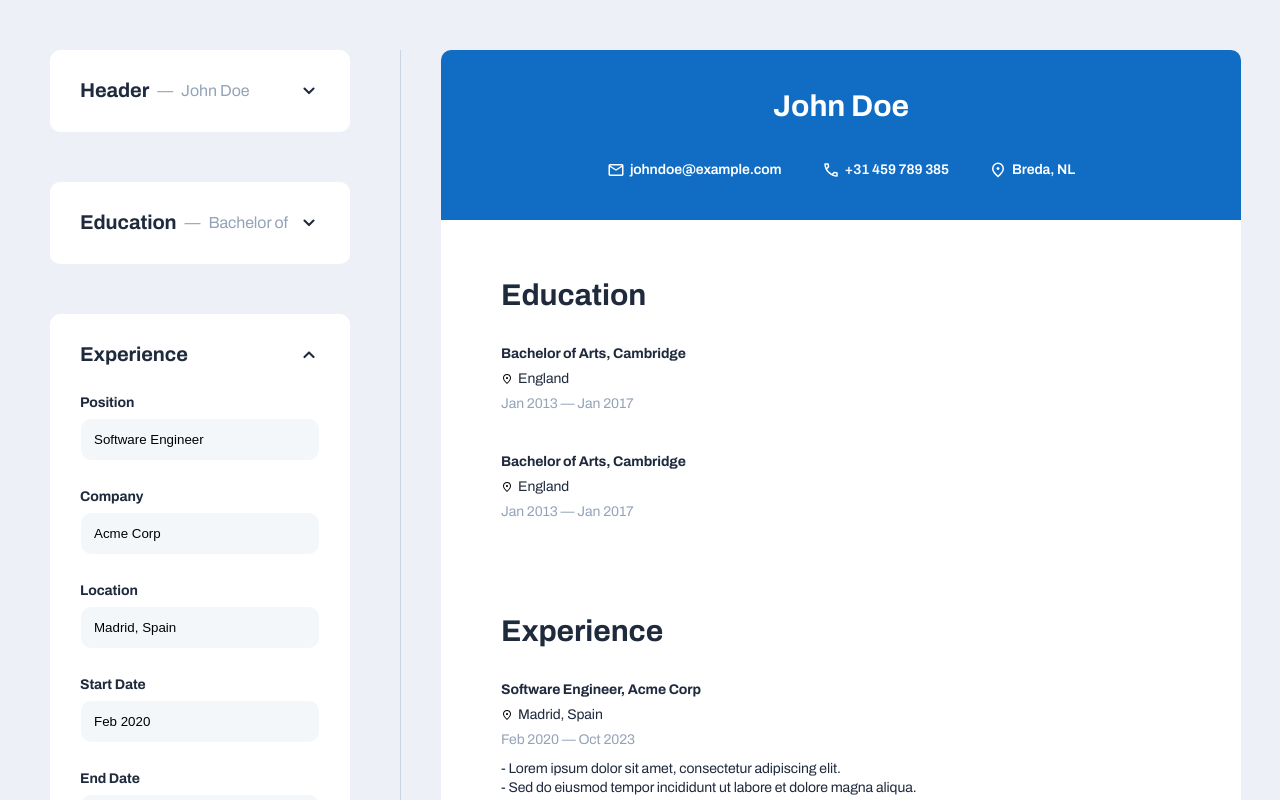
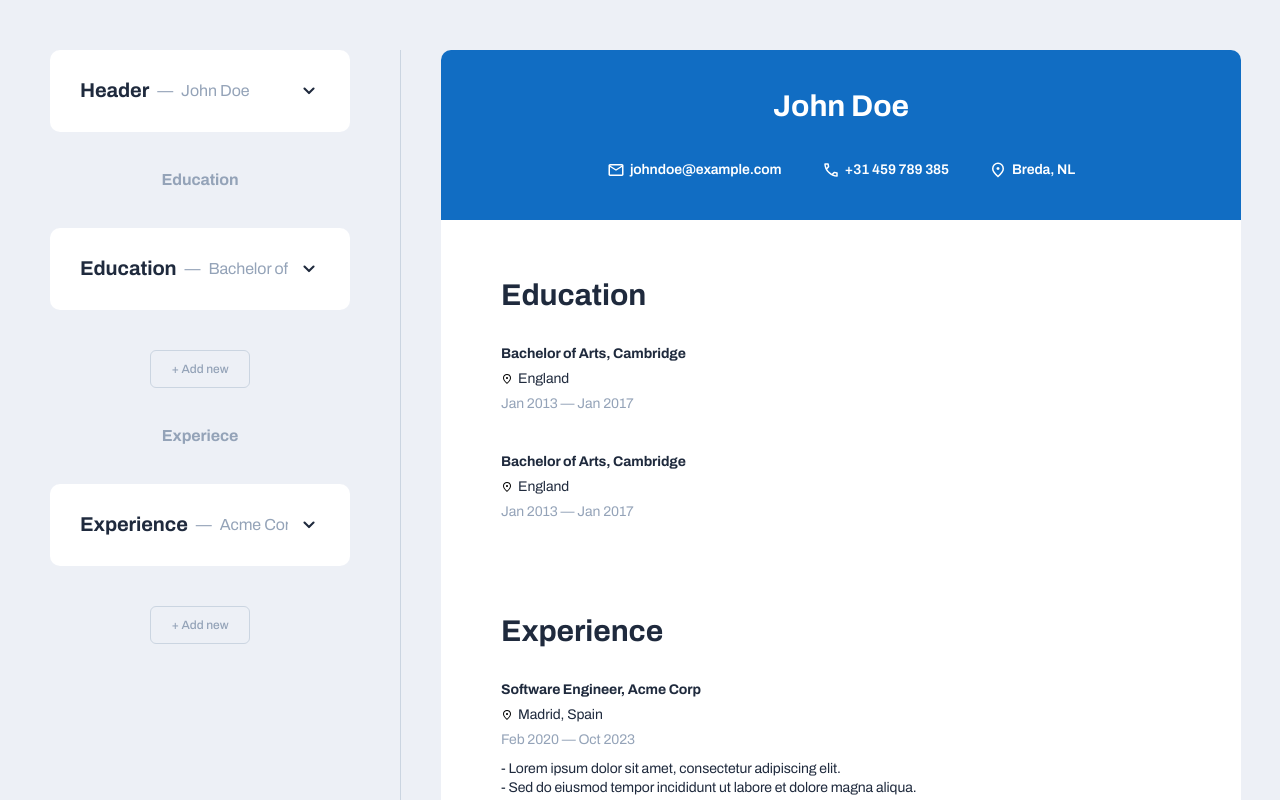
Before and after one commit to amadeuio/make-your-cv, a React (Vite) app: page / in a window 1280 px wide. Shown: the top 800 px of the page. Built offline with nearby package versions, Linux system fonts and the light colour scheme.

Commit message:
Create add new button

```diff
--- a/src/App.tsx
+++ b/src/App.tsx
@@ -1,11 +1,13 @@
 import HeaderForm from "./components/HeaderForm";
 import EducationForm from "./components/EducationForm";
 import ExperienceForm from "./components/ExperienceForm";
+
 import HeaderCv from "./components/HeaderCv";
 import EducationCv from "./components/EducationCv";
 import ExperienceCv from "./components/ExperienceCv";
 
 import { useState, createContext } from "react";
+import Button from "./components/Button";
 
 interface HeaderData {
   fullName: string;
@@ -72,8 +74,14 @@ function FormSection() {
   return (
     <aside className="form-section">
       <HeaderForm />
+
+      <div className="form-title">Education</div>
       <EducationForm />
+      <Button className="add-new-button" label={"+ Add new"} onClick={() => {}} />
+
+      <div className="form-title">Experiece</div>
       <ExperienceForm />
+      <Button className="add-new-button" label={"+ Add new"} onClick={() => {}} />
     </aside>
   );
 }
--- a/src/components/ExperienceForm.tsx
+++ b/src/components/ExperienceForm.tsx
@@ -7,7 +7,7 @@ import ExpandMoreIcon from "../icons/ExpandMoreIcon";
 
 function ExperienceForm() {
   const { experienceData, setExperienceData } = useContext(FormDataContext)!;
-  const [isOpen, setIsOpen] = useState(true);
+  const [isOpen, setIsOpen] = useState(false);
 
   const toggleDropdown = () => {
     setIsOpen(!isOpen);
--- a/src/styles/index.css
+++ b/src/styles/index.css
@@ -49,7 +49,7 @@ body {
 }
 
 .form-section {
-  gap: var(--spacing);
+  gap: 40px;
   margin-right: var(--spacing);
 }
 
@@ -66,6 +66,12 @@ body {
 .form-section {
   flex-direction: column;
   align-items: center;
+}
+
+.form-title {
+  font-size: 16px;
+  font-weight: 700;
+  color: var(--slate-400);
 }
 
 form,
@@ -237,6 +243,12 @@ button {
   transition: background-color 0.3s ease;
 }
 
+button.add-new-button {
+  width: 100px;
+  color: var(--slate-400);
+  border-color: var(--slate-300);
+}
+
 button.clear-button {
   border-color: var(--slate-300);
 }
@@ -245,6 +257,10 @@ button.save-button {
   border-color: var(--blue);
   color: var(--white);
   background-color: var(--blue);
+}
+
+button.add-new-button:hover {
+  background-color: var(--slate-300);
 }
 
 button.save-button:hover {
```
